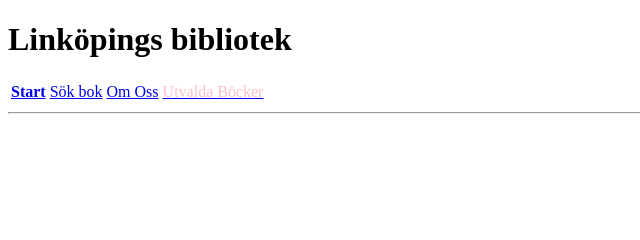
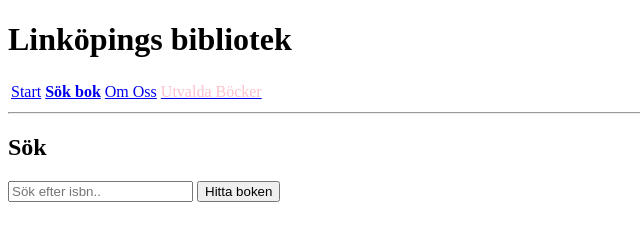
Before and after one commit to AiWictoria/Library, a plain HTML site: page search.html in a window 1280 px wide. Shown: the whole page, without its empty margins (0-640 px from the left). Drawn offline with Linux system fonts and the light colour scheme.

Commit message:
Added a search form to search.html

```diff
--- a/search.html
+++ b/search.html
@@ -10,8 +10,8 @@
         <h1>Linköpings bibliotek</h1>
         <table>
             <tr>
-                <td><a href="index.html"><strong>Start</strong></a></td>
-                <td><a href="search.html">Sök bok</a></td>
+                <td><a href="index.html">Start</a></td>
+                <td><a href="search.html"><strong>Sök bok</strong></a></td>
                 <td><a href="about.html">Om Oss</a></td>
                 <td><a href="index.html#boktips"><font color="pink">Utvalda Böcker</font></a></td>
             </tr>
@@ -19,7 +19,16 @@
         <hr />
     </header>
 
+    <section>
+        <h2><strong>Sök</strong></h2>
+        <form mothod="get" action=""
+            onsubmit="window.location.href='db/' + document.getElementById('search').value+'.html';return false;">
+            <label for="isbn"></label>
+            <input type="search" placeholder="Sök efter isbn.." required id="search" name="isbn"/>
+            <input type="submit" value="Hitta boken" />
+        </form>
 
+    </section>
 
 </body>
 </html>
```
Also changed, not shown: about.html (+2 -2 lines).
